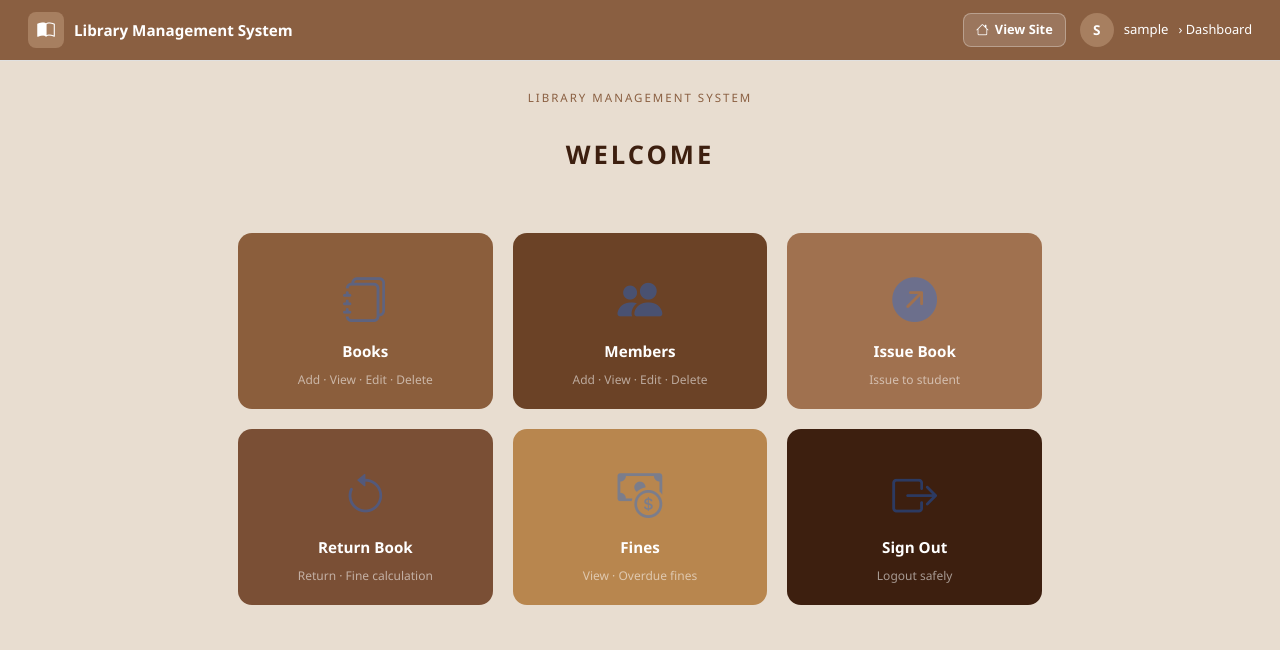
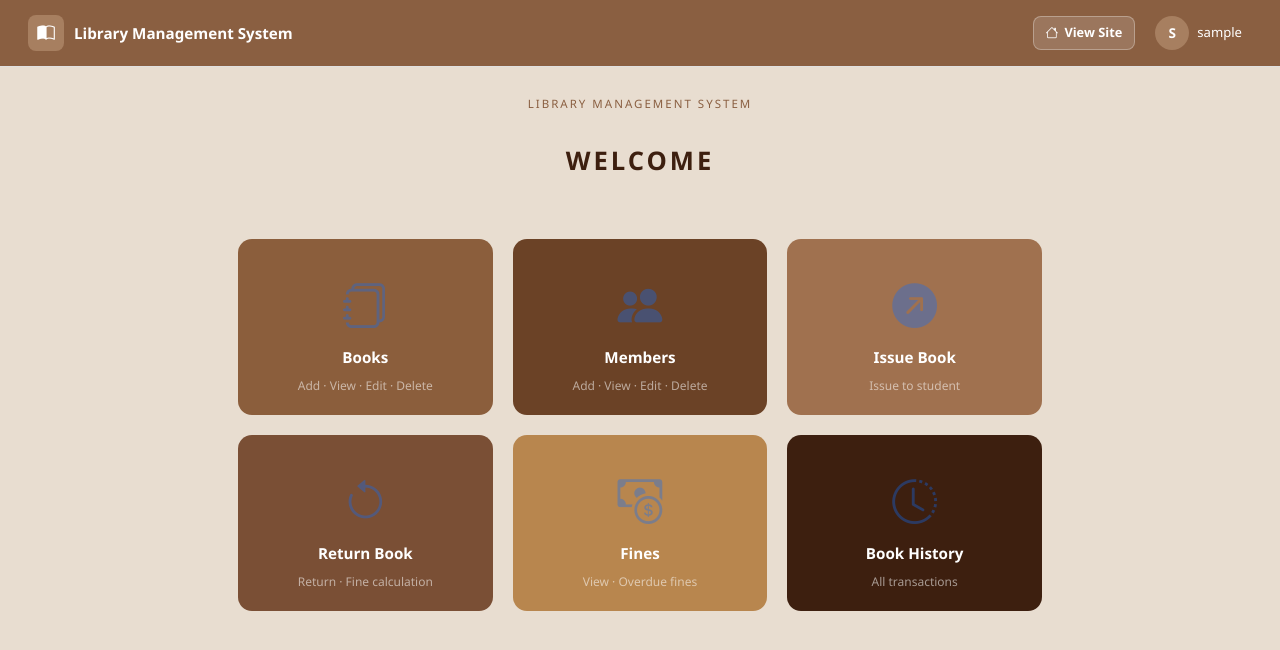
Before and after one commit to nehabasnet/library_management_system, a Django app: page /dashboard/ in a window 1280 px wide. Shown: the top 650 px of the page. Run offline with Django 5.2, Linux system fonts and the light colour scheme; the visitor is signed in with stand-in values (Sample User, id 1).

Commit message:
Made some changes

```diff
--- a/library_management/templates/library/dashboard.html
+++ b/library_management/templates/library/dashboard.html
@@ -202,15 +202,52 @@
             text-decoration:none;font-size:0.8rem;
             font-weight:600;padding:6px 12px;
             border-radius:8px;border:1px solid rgba(255,255,255,0.3);
-              transition:all 0.15s;margin-right:4px;"
+            transition:all 0.15s;"
      onmouseover="this.style.background='rgba(255,255,255,0.25)'"
      onmouseout="this.style.background='rgba(255,255,255,0.15)'">
     <i class="bi bi-house"></i>
     <span>View Site</span>
   </a>
+
+  <!-- Avatar dropdown -->
+  <div style="position:relative;" id="userMenu">
+    <div onclick="toggleUserMenu()"
+         style="display:flex;align-items:center;gap:8px;
+                cursor:pointer;padding:4px 10px;
+                border-radius:8px;transition:all 0.15s;"
+         onmouseover="this.style.background='rgba(255,255,255,0.15)'"
+         onmouseout="this.style.background='transparent'">
       <div class="avatar">{{ request.user.username|first|upper }}</div>
       <span>{{ request.user.username }}</span>
-    <span class="breadcrumb-text">› Dashboard</span>
+
+    </div>
+
+    <!-- Dropdown menu -->
+    <div id="userDropdown"
+         style="display:none;position:absolute;right:0;top:calc(100% + 8px);
+                background:#fff;border-radius:10px;
+                box-shadow:0 4px 20px rgba(0,0,0,0.15);
+                border:1px solid #e0d5c8;min-width:160px;
+                overflow:hidden;z-index:500;">
+      <div style="padding:12px 16px;border-bottom:1px solid #f0e8df;">
+        <div style="font-size:0.78rem;color:#8b6f5a;">Signed in as</div>
+        <div style="font-size:0.88rem;font-weight:600;color:#3d1f0f;">
+          {{ request.user.username }}
+        </div>
+      </div>
+      <a href="{% url 'logout' %}"
+         onclick="return confirm('Are you sure you want to sign out?')"
+         style="display:flex;align-items:center;gap:10px;
+                padding:12px 16px;color:#be123c;
+                text-decoration:none;font-size:0.85rem;
+                font-weight:500;transition:background 0.15s;"
+         onmouseover="this.style.background='#fff1f2'"
+         onmouseout="this.style.background='transparent'">
+        <i class="bi bi-box-arrow-right"></i>
+        Sign Out
+      </a>
+    </div>
+  </div>
 </div>
 </div>
 
@@ -253,14 +290,27 @@
     <small>View · Overdue fines</small>
   </a>
 
-  <a href="{% url 'logout' %}" class="dash-card card-6"
-     onclick="return confirm('Are you sure you want to sign out?')">
-    <i class="bi bi-box-arrow-right"></i>
-    <span>Sign Out</span>
-    <small>Logout safely</small>
+  <a href="{% url 'book_history' %}" class="dash-card card-6">
+     <i class="bi bi-clock-history"></i>
+    <span>Book History</span>
+    <small>All transactions</small>
   </a>
 
 </div>
 
+<script>
+  function toggleUserMenu() {
+    const dropdown = document.getElementById('userDropdown');
+    dropdown.style.display = dropdown.style.display === 'none' ? 'block' : 'none';
+  }
+
+  // Close dropdown when clicking outside
+  document.addEventListener('click', function(e) {
+    const menu = document.getElementById('userMenu');
+    if (!menu.contains(e.target)) {
+      document.getElementById('userDropdown').style.display = 'none';
+    }
+  });
+</script>
 </body>
 </html>
```
Lines whose indentation alone changed are shown as unchanged.
